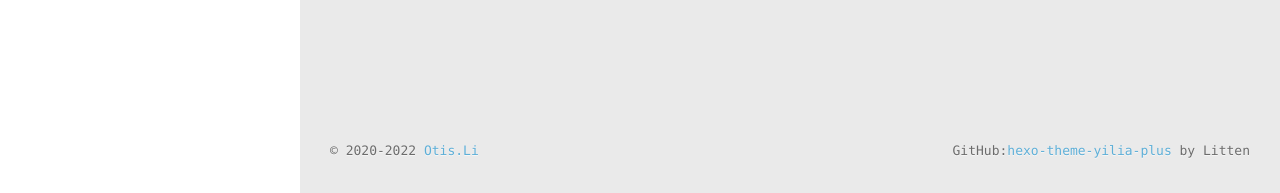
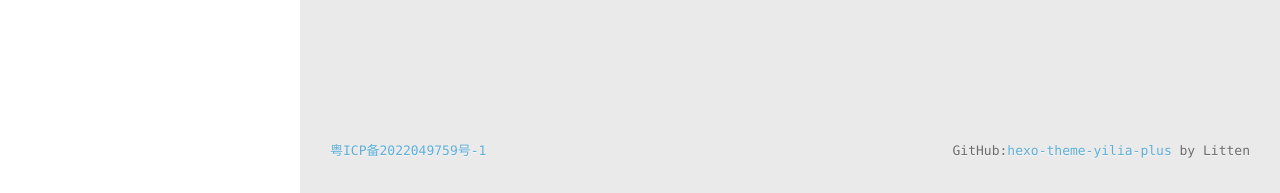
Before and after one commit to otis-li/otis-li.github.io, a plain HTML site: page archives/index.html in a window 1280 px wide. Shown: the part 607-800 px from the top of the page. Drawn offline with Linux system fonts and the light colour scheme; some packages are replaced by stand-ins of ours; no server answers; a script that the page names is missing.

Commit message:
Site updated: 2022-09-25 17:27:07

```diff
--- a/archives/index.html
+++ b/archives/index.html
@@ -252,7 +252,8 @@
   <div class="outer">
     <div id="footer-info">
     	<div class="footer-left">
-    		&copy; 2020-2022 <a href="http://example.com/" target="_blank">Otis.Li</a>
+<!--     		&copy; 2022 <a href="http://example.com/" target="_blank">Otis.Li</a> -->
+        <a href="https://beian.miit.gov.cn/" target="_blank">粤ICP备2022049759号-1</a>
     	</div>
       	<div class="footer-right">
 
```
Also changed, not shown: 2022/03/05/hello-world/index.html (+2 -1 lines), 2022/04/09/Blog/index.html (+2 -1 lines), archives/2022/03/index.html (+2 -1 lines), archives/2022/04/index.html (+2 -1 lines), archives/2022/index.html (+2 -1 lines), index.html (+2 -1 lines).
